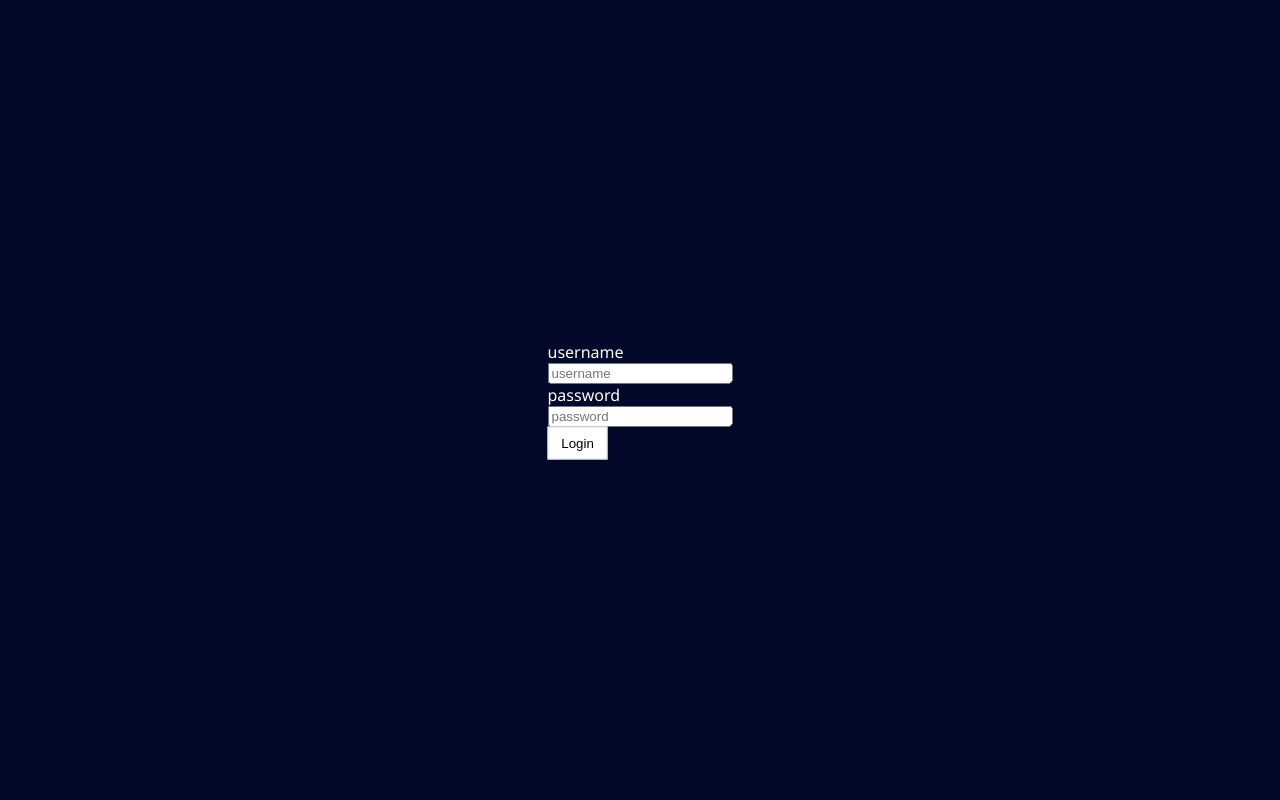
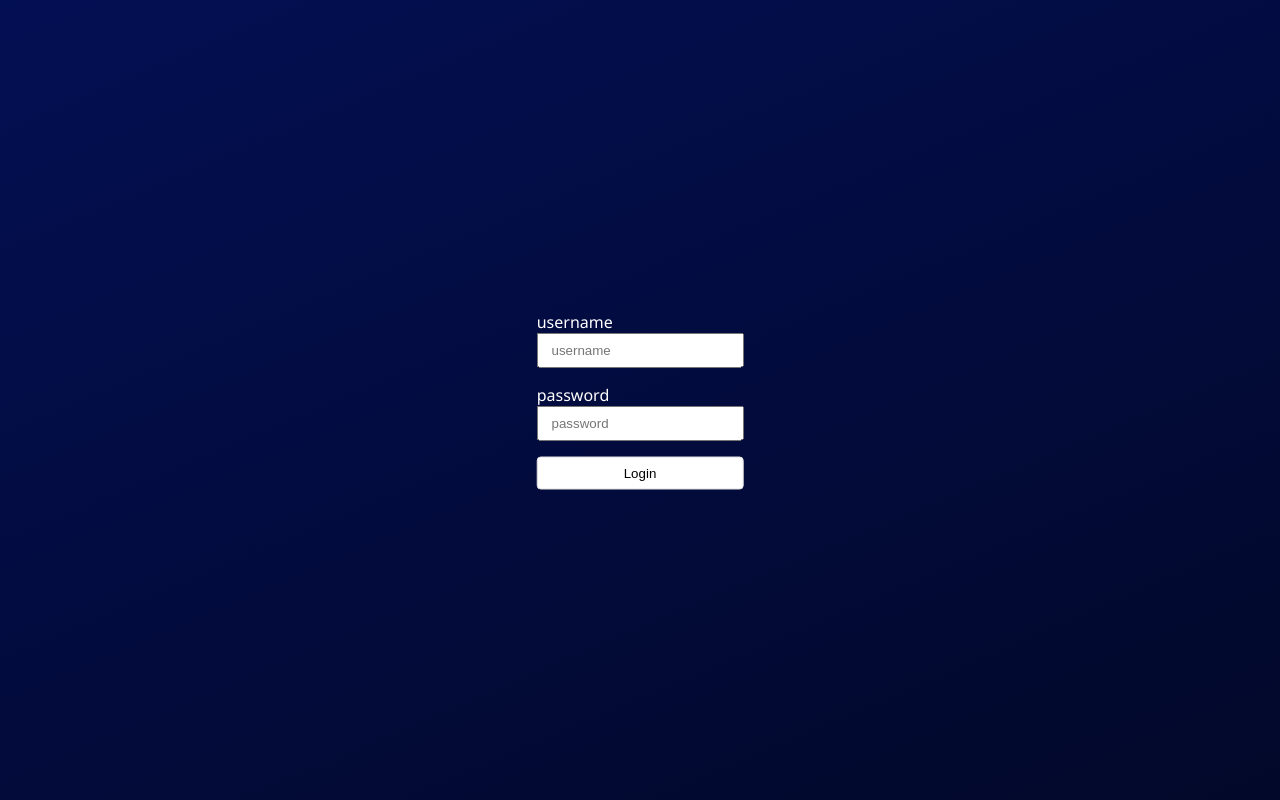
Before and after one commit to sf0rman/r2m-docker, a React (Vite) app in the folder client/: page / in a window 1280 px wide. Built offline with nearby package versions, Linux system fonts and the light colour scheme; no server answers.

Commit message:
small adjustments

```diff
--- a/client/src/App.css
+++ b/client/src/App.css
@@ -4,11 +4,12 @@
 
 html,
 body {
-  background-color: #020829;
+  background: linear-gradient(-23deg, #020829, #030f53);
   color: white;
   font-family: "Segoe UI", Tahoma, Geneva, Verdana, sans-serif;
 
   margin: 0;
+  min-height: 100vh;
 }
 
 h1,
--- a/client/src/elements/button/button.module.css
+++ b/client/src/elements/button/button.module.css
@@ -2,4 +2,10 @@
   background-color: white;
   padding: 0.5rem 0.8rem;
   border: 1px solid #dedede;
+  border-radius: 4px;
+  cursor: pointer;
 }
+
+.button:hover {
+  background-color: antiquewhite;
+}
--- a/client/src/elements/button/button.tsx
+++ b/client/src/elements/button/button.tsx
@@ -13,12 +13,7 @@ export default function TodoButton({
   ...props
 }: TodoButtonProps) {
   return (
-    <button
-      className={[props.className, styles.button].join("")}
-      type={type}
-      onClick={onClick}
-      {...props}
-    >
+    <button className={styles.button} type={type} onClick={onClick} {...props}>
       {children}
     </button>
   );
--- a/client/src/elements/input/input.module.css
+++ b/client/src/elements/input/input.module.css
@@ -5,6 +5,7 @@
 
 .input {
   color: black;
+  padding: 0.5rem 0.8rem;
 }
 
 .error {
--- a/client/src/elements/todo/todo-item.tsx
+++ b/client/src/elements/todo/todo-item.tsx
@@ -24,11 +24,9 @@ export default function TodoItem({
         <p>{new Date(created_at).toDateString()}</p>
       </span>
       <p>{details}</p>
-      {complete ? (
-        "Completed"
-      ) : (
-        <TodoButton className={styles.complete}>Complete</TodoButton>
-      )}
+      <span className={styles.right}>
+        {complete ? "Completed" : <TodoButton>Complete</TodoButton>}
+      </span>
     </div>
   );
 }
--- a/client/src/elements/todo/todo-wrapper.tsx
+++ b/client/src/elements/todo/todo-wrapper.tsx
@@ -1,4 +1,4 @@
-import { useEffect, useState } from "react";
+import { useEffect, useRef, useState } from "react";
 import TodoItem, { TodoItemProps } from "./todo-item";
 import styles from "./todo.module.css";
 import TodoButton from "../button/button";
@@ -7,19 +7,29 @@ import useApi from "../../hooks/useApi";
 export default function TodoWrapper() {
   const api = useApi();
   const [todos, setTodos] = useState<TodoItemProps[]>([]);
+  const [create, setCreate] = useState(false);
+  const dialogRef = useRef<HTMLDialogElement>(null);
+
+  useEffect(() => {
+    getTodos();
+  }, []);
 
   const getTodos = async () => {
     const result = await api.get("todo");
     setTodos(result.data.data);
   };
 
-  useEffect(() => {
-    getTodos();
-  }, []);
+  const createTodo = () => {
+    console.log("it works", dialogRef.current);
+    setCreate(true);
+    dialogRef.current?.showModal();
+  };
 
   return (
     <div className={styles["todo-wrapper"]}>
-      <TodoButton className={styles.create}>Create Todo</TodoButton>
+      <span className={styles.right}>
+        <TodoButton onClick={createTodo}>Create Todo</TodoButton>
+      </span>
       <div className={styles.grid}>
         {todos.map((todo) => (
           <TodoItem
--- a/client/src/elements/todo/todo.module.css
+++ b/client/src/elements/todo/todo.module.css
@@ -30,8 +30,8 @@
   gap: 1rem;
 }
 
-.complete {
-  position: absolute;
+.right {
+  align-self: flex-end;
   right: 1rem;
   bottom: 1rem;
 }
--- a/client/src/pages/login.module.css
+++ b/client/src/pages/login.module.css
@@ -4,4 +4,8 @@
   left: 50%;
   transform: translate(-50%, -50%);
   padding: 1rem;
+
+  display: flex;
+  flex-direction: column;
+  gap: 1rem;
 }
```
